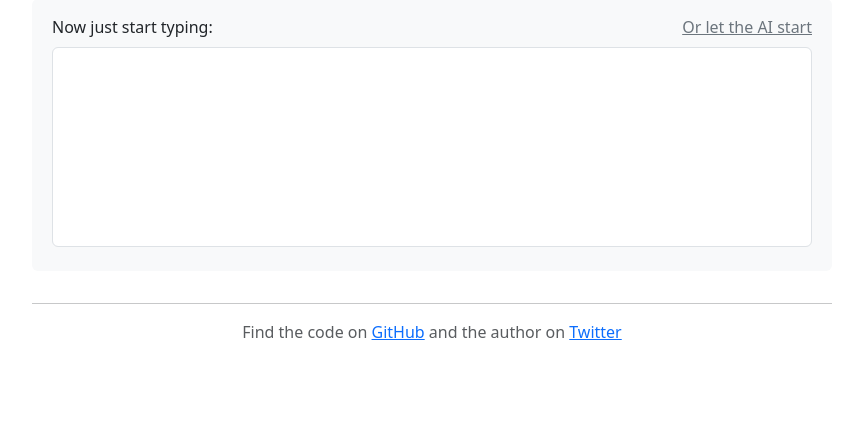
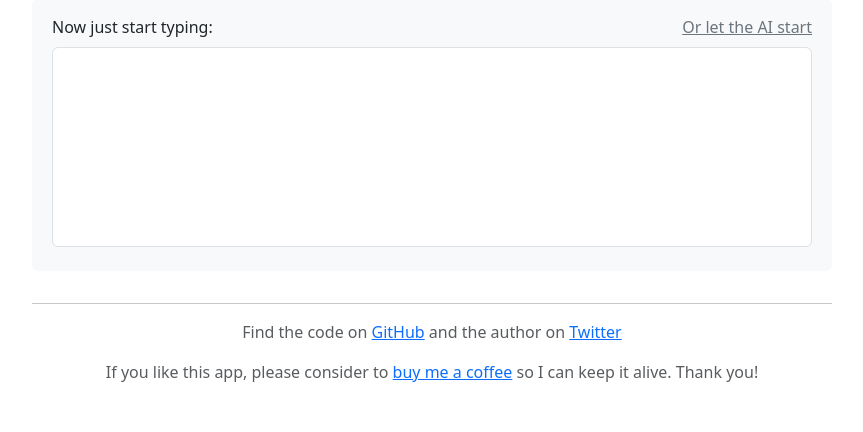
Before and after one commit to kinosal/cowriter, a Flask app: page / in a window 1280 px wide. Shown: the part 447-879 px from the top of the page, without its empty margins (208-1071 px from the left). Before the commit the page ends 787 px from the top, so only its background shows below. Run offline with Flask 2, Linux system fonts and the light colour scheme; some libraries are stand-ins or nearby versions.

Commit message:
Add donate link

```diff
--- a/templates/index.html
+++ b/templates/index.html
@@ -91,6 +91,9 @@
           <p class="text-muted">
             Find the code on <a href="https://github.com/kinosal/cowriter" target="_blank">GitHub</a> and the author on <a href="https://twitter.com/kinosal" target="_blank">Twitter</a>
           </p>
+          <p class="text-muted">
+            If you like this app, please consider to <a href="https://www.paypal.com/donate?hosted_button_id=8JJTGY95URQCQ" target="_blank">buy me a coffee</a> so I can keep it alive. Thank you!
+          </p>
         </div>
       </footer>
     </div>
```
